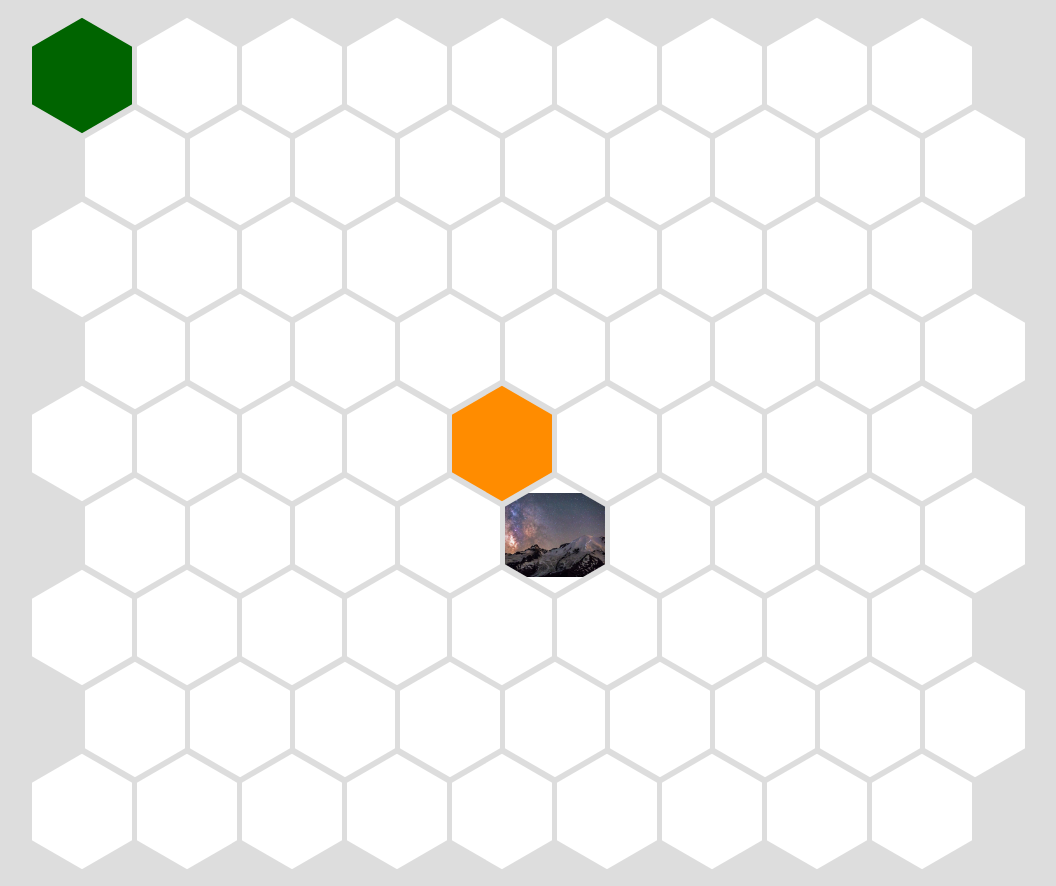
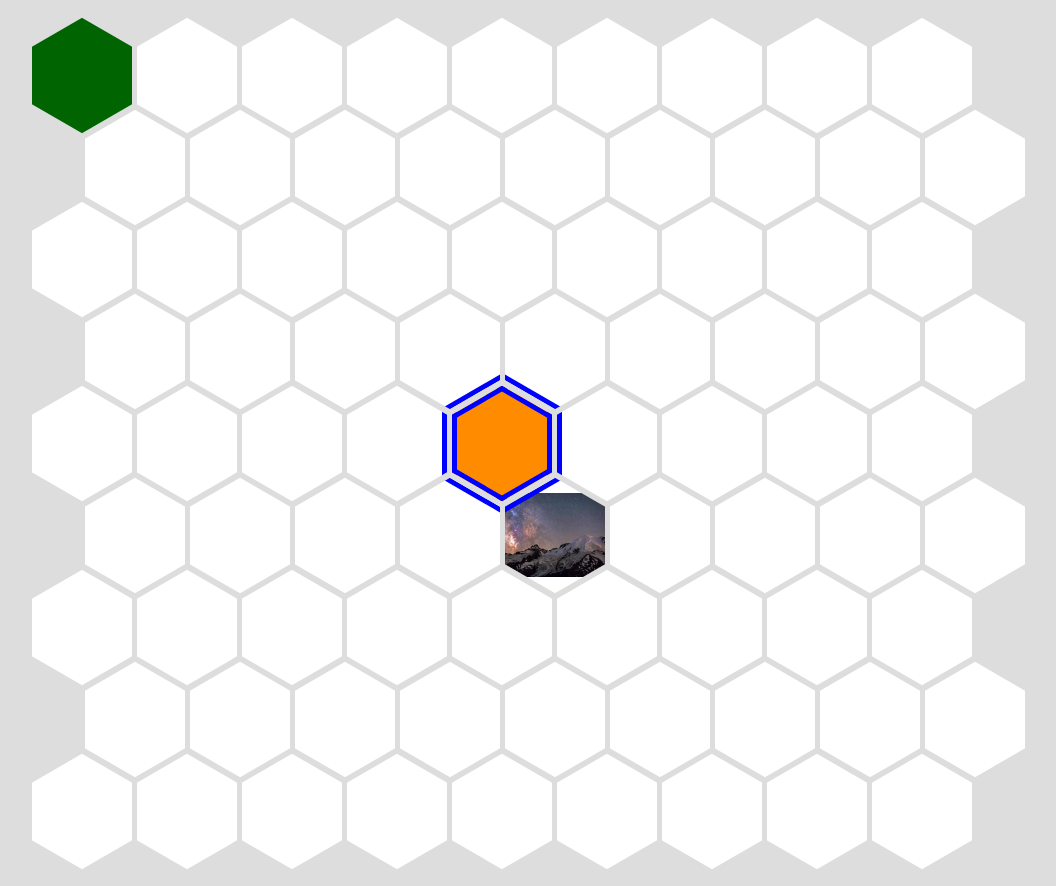
Before and after one commit to maxmiku/WebDesignCompetition2021, a plain HTML site: page index.html in a window 1280 px wide. Shown: the whole page, without its empty margins (23-1079 px from the left). Drawn offline with Linux system fonts and the light colour scheme.

Commit message:
增加用户设置的屏障(蓝色边框) 使用setUserObstacle设置

```diff
--- a/css/board.css
+++ b/css/board.css
@@ -5,7 +5,7 @@
 	--board-cell-heigh: 100;/*格子的理想高度 不需要带单位*/
 	--board-cell-width: calc(1px*var(--board-cell-heigh)*1.25);
 	--board-cell-border-width: calc(2px*var(--board-cell-heigh)/40);
-	--board-cell-border-color: orange;
+	--board-cell-border-color: blue;
 }
 
 
@@ -61,7 +61,7 @@ ul, ul li {
 .boxF, .boxS, .boxT, .overlay, .boxSBorder,  .boxFBorder{
 	width : calc(1px*var(--board-cell-heigh));
 	height : var(--board-cell-width);
-	overflow : hidden ;
+
 }
 .boxF, .boxS {
 	visibility : hidden;
@@ -74,13 +74,14 @@ ul, ul li {
 	-ms-transform : rotate(120deg) ;
 	-moz-transform : rotate(120deg) ;
 	-webkit-transform : rotate(120deg) ;
+	overflow : hidden ;
 }
 .boxS {
 	transform : rotate(-60deg) ;
 	-ms-transform : rotate(-60deg) ;
 	-moz-transform : rotate(-60deg) ;
 	-webkit-transform : rotate(-60deg) ;
-
+	overflow : hidden ;
 
 }
 
@@ -116,12 +117,10 @@ ul, ul li {
 	/* margin-right: -1px; */
 	border-width:0 var(--board-cell-border-width) 0 var(--board-cell-border-width);
 	border-style: solid;
-	/* border-color: blue; */
 	visibility : visible ;
 	border-color: transparent;
 	pointer-events:none;
 	/* overflow : hidden ; */
-	position: relative;
 }
 
 .boxTBorder{
@@ -167,7 +166,7 @@ ul, ul li {
 	transition: 0.5s;
 
 	position: relative;
-
+	overflow : hidden ;
 
 }
 
--- a/index.html
+++ b/index.html
@@ -46,8 +46,12 @@
 			<div class="boxS">
 				<div data-boardpot="-2,4" class="boxT boxEnemy RBorder LBorder LTBorder RTBorder RBBorder LBBorder">
 					<div class="overlay">
+						<div class="obstacleSelector">
+
+						</div>
 						<a>-2,4</a>
 					</div>
+
 					<div class="boxTBorder">
 						<div class="boxSBorder">
 							<div class="boxFBorder">
@@ -67,9 +71,12 @@
 	<ul>
 		<li><a href="javascript:callback_setEnemyButton();" class="menu_a">设置敌人</a></li>
 		<li><a href="javascript:callback_setGoalButton();" class="menu_a">设置终点</a></li>
+		<li><a href="javascript:callback_setMountainButton();" class="menu_a">设置雪山</a></li>
+		<li><a href="javascript:();" class="menu_a">清空本格</a></li>
+
+		<li class="li_separate"></li>
 		<li><a href="javascript:callback_initBoardButton();" class="menu_a">重置棋盘</a></li>
-		<li class="li_separate"></li>
-		<li><a href="javascript:;" class="menu_a">删除</a></li>
+
 	</ul>
 </div>
 	</body>
--- a/js/index.js
+++ b/js/index.js
@@ -15,6 +15,18 @@ function onDocKeydown(e)
 document.onkeydown = onDocKeydown;
 
 let menuSelectedPot=null;
+
+
+
+var Direct = {
+    rightTop : 0,
+    right : 1,
+    rightBottom : 2,
+    leftBottom : 3,
+    left : 4,
+    leftTop : 5
+};
+
 
 // 获取指定盒子的位置
 /*
@@ -75,6 +87,13 @@ function initBoard(){
 
 	setEnemy(-2,4);
 	setMountain(0,-1);
+
+	setUserObstacle([0,0],[1,0]);
+	setUserObstacle([0,0],[1,1]);
+	setUserObstacle([0,0],[0,1]);
+	setUserObstacle([0,0],[-1,0]);
+	setUserObstacle([0,0],[-1,-1]);
+	setUserObstacle([0,0],[0,-1]);
 	// setEnemy(0,2);
 	// setEnemy(0,-1);
 	// setEnemy(0,-2);
@@ -86,7 +105,7 @@ function initBoard(){
 // 制作一行的单元格元素并返回
 function makeLine(len,y,xOffset){
 	lineTemplate='<div class="line"></div>';
-	cellTemplate='<div class="boxF"><div class="boxS"><div data-boardPot="#boardPot#" class="boxT"><div class="overlay"><a>#text#</a></div></div></div></div>';
+	cellTemplate='<div class="boxF"><div class="boxS"><div data-boardPot="#boardPot#" class="boxT"><div class="overlay"><a>#text#</a></div><div class="boxTBorder"><div class="boxSBorder"><div class="boxFBorder"></div></div></div></div></div></div>';
 	let line = $(lineTemplate);
 
 
@@ -105,7 +124,7 @@ function bondageBoxEvent() {
 		tpot=getPotFromCell(e.currentTarget);
 		console.log('Player Move',spot,'->',tpot)
 
-		if(!checkPlayerMove(spot,tpot)){
+		if(!isCellNearby(spot,tpot)){
 			console.log("越权操作,每次只能移动一步")
 			return;
 		}
@@ -149,10 +168,10 @@ function bondageBoxEvent() {
 	})
 }
 
-// 检测玩家移动是否合法
-function checkPlayerMove(spot,tpot){
-	dx=tpot[0]-spot[0];
-	dy=tpot[1]-spot[1];
+// 检测两个格子是否相邻
+function isCellNearby(spot,tpot){
+	let dx=tpot[0]-spot[0];
+	let dy=tpot[1]-spot[1];
 	if(dx*dy==0){
 		if(Math.abs(dx)==1){
 			return true;
@@ -198,6 +217,84 @@ function setMountain(x,y){
 	getCell(x,y).addClass('boxMountain');
 }
 
+
+
+//设置用户手动设置的障碍
+//传入两个格的位置,自动将之间的边设为障碍
+function setUserObstacle(pot1,pot2){
+
+	if(!isCellNearby(pot1,pot2)){
+		console.log("Error","两个格子不相邻","setUserObstacle",pot1,pot2);
+		return;
+	}
+	let dx=pot2[0]-pot1[0];
+	let dy=pot2[1]-pot1[1];
+	switch(dy){
+		case 1:
+			switch(dx){
+				case 1:
+					boxObstacle(pot1,Direct.rightTop,true);
+					boxObstacle(pot2,Direct.leftBottom,true);
+					break;
+				case 0:
+					boxObstacle(pot1,Direct.leftTop,true);
+					boxObstacle(pot2,Direct.rightBottom,true);
+					break;
+			}
+			break;
+		case 0:
+			switch(dx){
+				case 1:
+					boxObstacle(pot1,Direct.right,true);
+					boxObstacle(pot2,Direct.left,true);
+					break;
+				case -1:
+					boxObstacle(pot1,Direct.left,true);
+					boxObstacle(pot2,Direct.right,true);
+					break;
+			}
+			break;
+		case -1:
+			switch(dx){
+				case 0:
+					boxObstacle(pot1,Direct.rightBottom,true);
+					boxObstacle(pot2,Direct.leftTop,true);
+					break;
+				case -1:
+					boxObstacle(pot1,Direct.leftBottom,true);
+					boxObstacle(pot2,Direct.rightTop,true);
+					break;
+			}
+			break;
+
+	}
+
+}
+
+//绘制指定位置的障碍
+//direct传入 Direct
+function boxObstacle(pot,direct,enable){
+	let cell=getCell(pot[0],pot[1]);
+	if(enable){
+		switch(direct){
+			case Direct.rightTop:cell.addClass("RTBorder");break;
+			case Direct.right:cell.addClass("RBorder");break;
+			case Direct.rightBottom:cell.addClass("RBBorder");break;
+			case Direct.leftBottom:cell.addClass("LBBorder");break;
+			case Direct.left:cell.addClass("LBorder");break;
+			case Direct.leftTop:cell.addClass("LTBorder");break;
+		}
+	}else{
+		switch(direct){
+			case Direct.rightTop:cell.removeClass("RTBorder");break;
+			case Direct.right:cell.removeClass("RBorder");break;
+			case Direct.rightBottom:cell.removeClass("RBBorder");break;
+			case Direct.leftBottom:cell.removeClass("LBBorder");break;
+			case Direct.left:cell.removeClass("LBorder");break;
+			case Direct.leftTop:cell.removeClass("LTBorder");break;
+		}
+	}
+}
 
 
 //计算敌人的移动
@@ -261,6 +358,7 @@ function findNearestWay(spot,tpot){
 	return nextPot;
 }
 
+//显示敌人前进路线
 function displayEnemyRoute(spot,tpot){
 	let count = 1;
 	let nextPot=displayEnemyRoute_next(spot,tpot,count);
@@ -300,6 +398,12 @@ function callback_setGoalButton(){
 	setGoal(menuSelectedPot[0],menuSelectedPot[1]);
 }
 
+// 右键菜单设置雪山callback
+function callback_setMountainButton(){
+	console.log('手动设置雪山',menuSelectedPot)
+	setMountain(menuSelectedPot[0],menuSelectedPot[1]);
+}
+
 // 右键菜单重置棋盘callback
 function callback_initBoardButton(){
 	initBoard();
```
